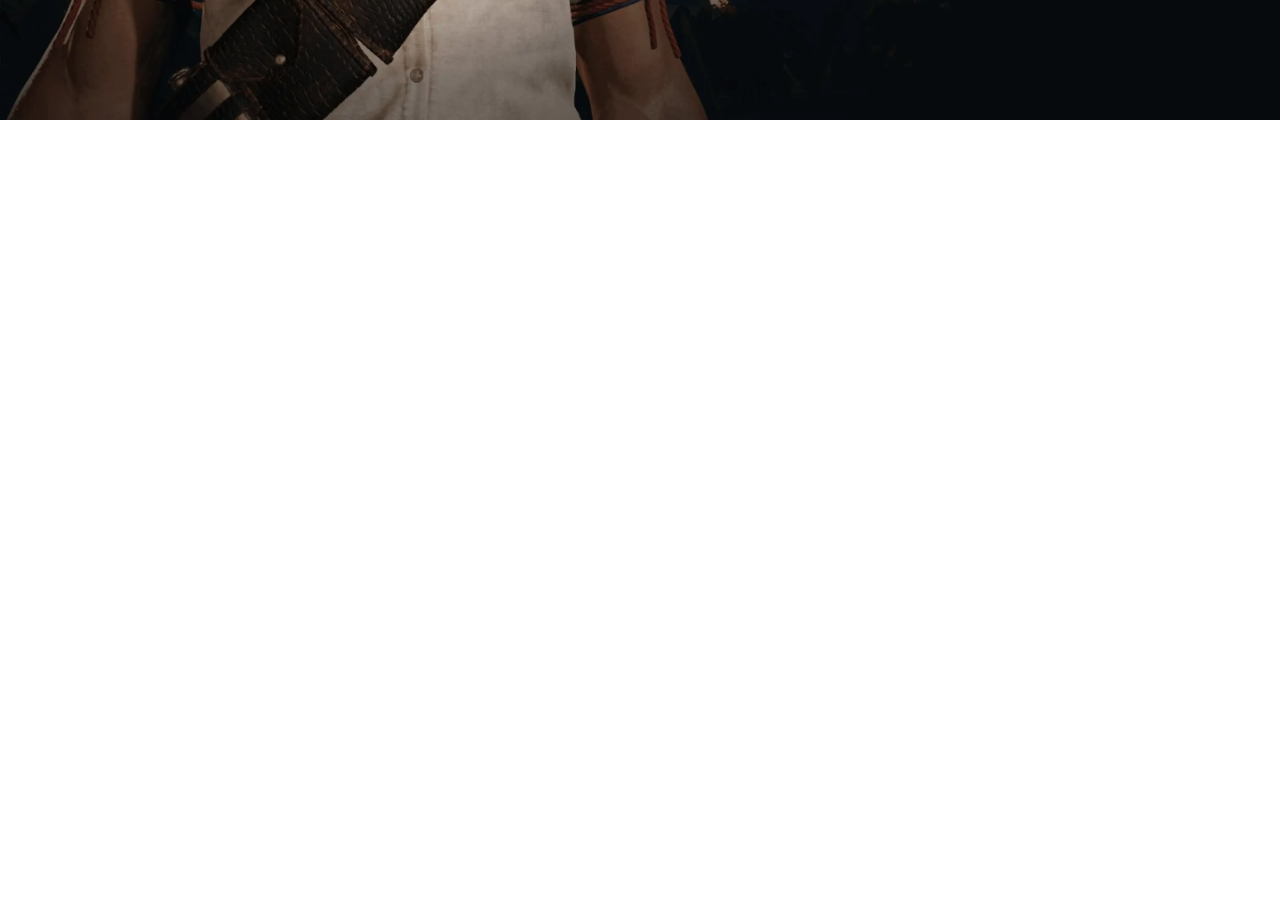
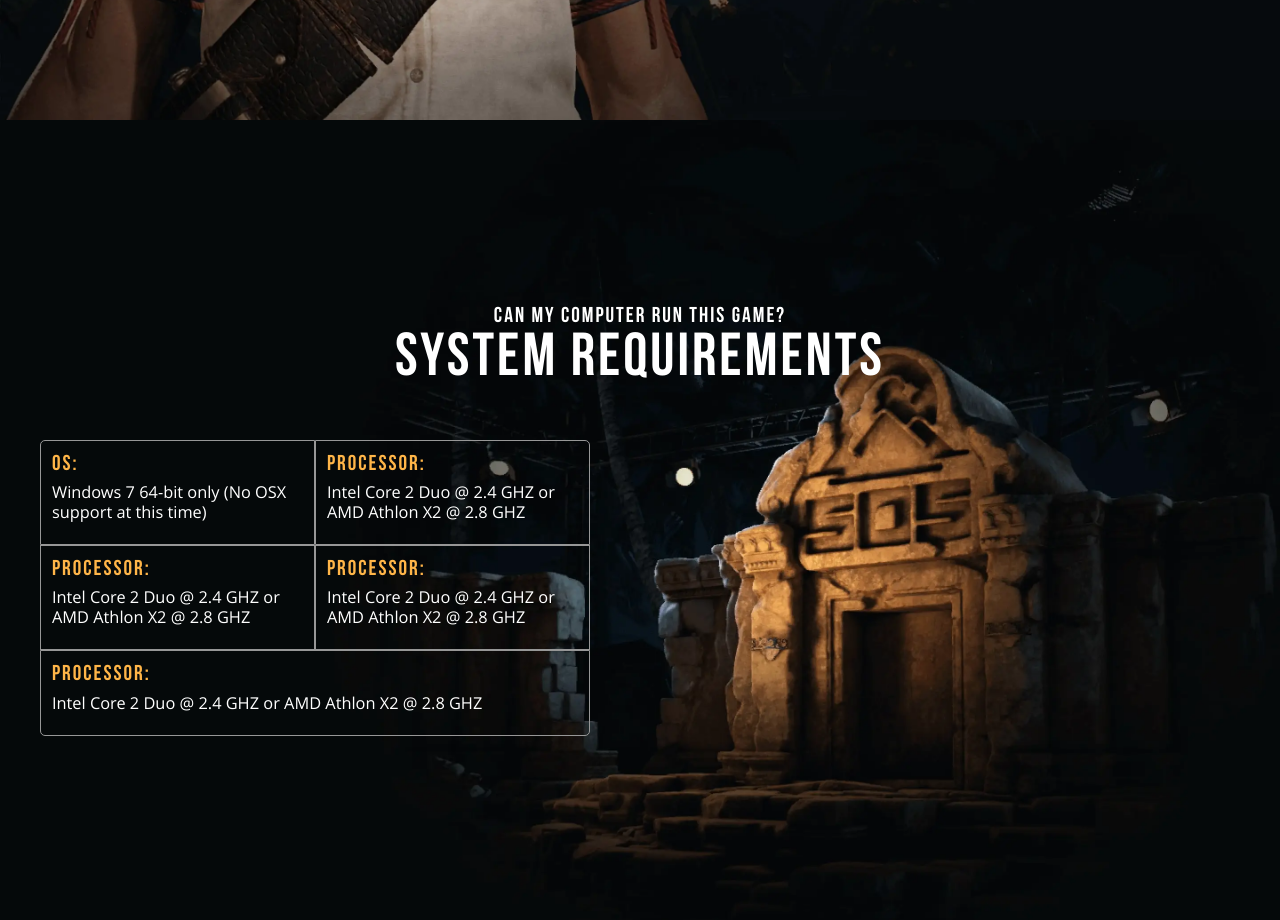
Before and after one commit to SergeyMalyuga/survive, an Angular app: page / in a window 1280 px wide. Shown: the part 2280-3200 px from the top of the page. Before the commit the page ends 2400 px from the top, so only its background shows below. Built offline with nearby package versions, Linux system fonts and the light colour scheme.

Commit message:
Создать requirements.cpmponent. Завершить вёрстку requirements.component

```diff
--- a/src/app/features/details/details.component.scss
+++ b/src/app/features/details/details.component.scss
@@ -16,7 +16,7 @@
     display: flex;
     justify-content: center;
     align-items: center;
-    padding-left: 45px
+    padding-left: 45px;
   }
 
   &__wrapper {
@@ -105,7 +105,7 @@
       color: variables.$text-main-color;
       font-size: clamp(0.875rem, 0.8163rem + 0.2572vw, 1.125rem);
       font-weight: 400;
-      line-height: clamp(1rem, 0.912rem + 0.3859vw, 1.375rem);;
+      line-height: clamp(1rem, 0.912rem + 0.3859vw, 1.375rem);
     }
   }
 }
--- /dev/null
+++ b/src/app/features/requirements/requirements.component.html
@@ -0,0 +1,30 @@
+<section class="requirements">
+  <h2 class="requirements__title-main title-content">system requirements</h2>
+  <div class="requirements__subtitle subtitle">
+    Can My Computer Run this game?
+  </div>
+  <div class="requirements__content container">
+    <dl class="requirements__table">
+      <div class="requirements__row">
+        <dt>os:</dt>
+        <dd>Windows 7 64-bit only (No OSX support at this time)</dd>
+      </div>
+      <div class="requirements__row">
+        <dt>processor:</dt>
+        <dd>Intel Core 2 Duo &#64; 2.4 GHZ or AMD Athlon X2 &#64; 2.8 GHZ</dd>
+      </div>
+      <div class="requirements__row">
+        <dt>processor:</dt>
+        <dd>Intel Core 2 Duo &#64; 2.4 GHZ or AMD Athlon X2 &#64; 2.8 GHZ</dd>
+      </div>
+      <div class="requirements__row">
+        <dt>processor:</dt>
+        <dd>Intel Core 2 Duo &#64; 2.4 GHZ or AMD Athlon X2 &#64; 2.8 GHZ</dd>
+      </div>
+      <div class="requirements__row">
+        <dt>processor:</dt>
+        <dd>Intel Core 2 Duo &#64; 2.4 GHZ or AMD Athlon X2 &#64; 2.8 GHZ</dd>
+      </div>
+    </dl>
+  </div>
+</section>
--- /dev/null
+++ b/src/app/features/requirements/requirements.component.scss
@@ -0,0 +1,76 @@
+@use "../../../styles/variables";
+
+.requirements {
+  height: 100vh;
+  background-image: url("../../../assets/images/raster/hero-bg-4.webp");
+  background-repeat: no-repeat;
+  background-position: center;
+  background-size: cover;
+  scroll-snap-align: start;
+  display: flex;
+  flex-direction: column;
+  align-items: center;
+  justify-content: center;
+
+  &__title {
+    &-main {
+      margin: 0 0 50px;
+      order: 1;
+    }
+  }
+
+  &__subtitle {
+    order: 0;
+  }
+
+  &__content {
+    order: 2;
+  }
+
+  &__table {
+    max-width: 550px;
+    width: 100%;
+    display: grid;
+    grid-template-columns: repeat(auto-fit, minmax(275px, 1fr));
+    margin: 0;
+
+    dt {
+      color: variables.$orange;
+      font-family: variables.$font-family-secondary;
+      font-size: clamp(1.125rem, 1.037rem + 0.3859vw, 1.5rem);
+      font-weight: 700;
+      line-height: clamp(1.375rem, 1.2723rem + 0.4502vw, 1.8125rem);
+      letter-spacing: 2px;
+      text-align: left;
+      margin-bottom: 5px;
+    }
+
+    dd {
+      margin: 0;
+      color: variables.$text-main-color;
+      font-size: clamp(0.875rem, 0.8163rem + 0.2572vw, 1.125rem);
+      font-weight: 400;
+      line-height: clamp(1rem, 0.912rem + 0.3859vw, 1.375rem);
+      letter-spacing: 0;
+      text-align: left;
+    }
+  }
+
+  &__row {
+    border: 1px solid variables.$grey;
+    padding: 11px 11px 22px;
+
+    &:nth-child(1) {
+      border-top-left-radius: 5px;
+    }
+
+    &:nth-child(2) {
+      border-top-right-radius: 5px;
+    }
+
+    &:last-child {
+      grid-column: 1/-1;
+      border-radius: 0 0 5px 5px;
+    }
+  }
+}
--- /dev/null
+++ b/src/app/features/requirements/requirements.component.ts
@@ -0,0 +1,9 @@
+import {ChangeDetectionStrategy, Component} from '@angular/core';
+
+@Component({
+  selector: 'app-requirements',
+  templateUrl: './requirements.component.html',
+  styleUrl: './requirements.component.scss',
+  changeDetection: ChangeDetectionStrategy.OnPush,
+})
+export class RequirementsComponent {}
--- a/src/app/features/story/story.component.ts
+++ b/src/app/features/story/story.component.ts
@@ -1,4 +1,4 @@
-import {ChangeDetectionStrategy, Component, Input,} from '@angular/core';
+import {ChangeDetectionStrategy, Component, Input} from '@angular/core';
 import {ScrollToStoryDirective} from './directives/scroll-to-story.directive';
 import {SwiperComponent} from '../swiper/swiper.component';
 import {SwiperType} from '../../core/constants/const';
--- a/src/app/pages/main/main.component.html
+++ b/src/app/pages/main/main.component.html
@@ -3,4 +3,5 @@
   <app-hero (scrolled)="onScrollRequested()" />
   <app-story [isScroll]="isStoryScroll()" />
   <app-details />
+  <app-requirements />
 </main>
--- a/src/styles/_variables.scss
+++ b/src/styles/_variables.scss
@@ -4,6 +4,7 @@ $text-main-color-light: rgb(255 255 255 / 50%);
 $orange: rgb(255 181 72 / 100%);
 $black: rgb(0 0 0 / 75%);
 $dark-charcoal: rgb(26 25 23 / 100%);
+$grey: rgb(151 151 151 / 100%);
 
 /* Фон */
 
```
Also changed, not shown: src/app/features/details/details.component.html (+38 -10 lines), src/app/pages/main/main.component.ts (+8 -1 lines), 1 other file (tests, documents, lock files or other folders).
